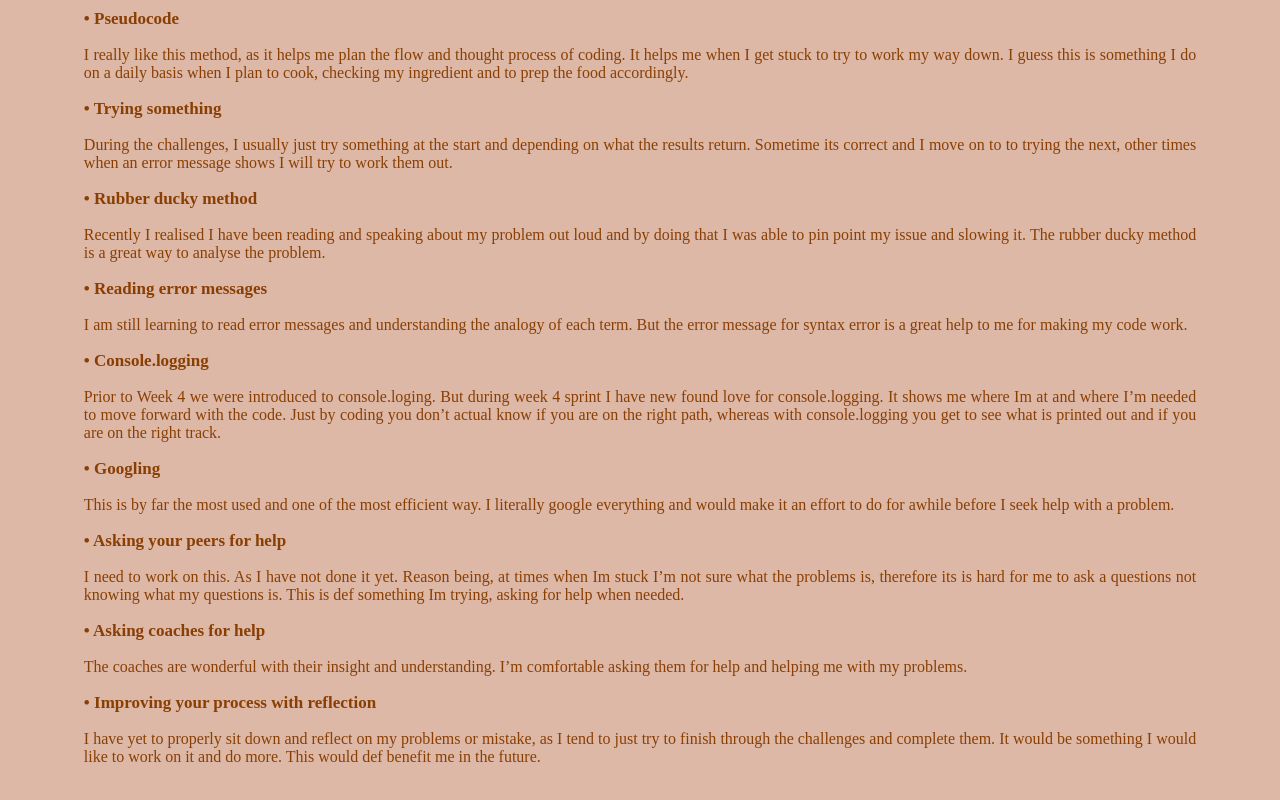
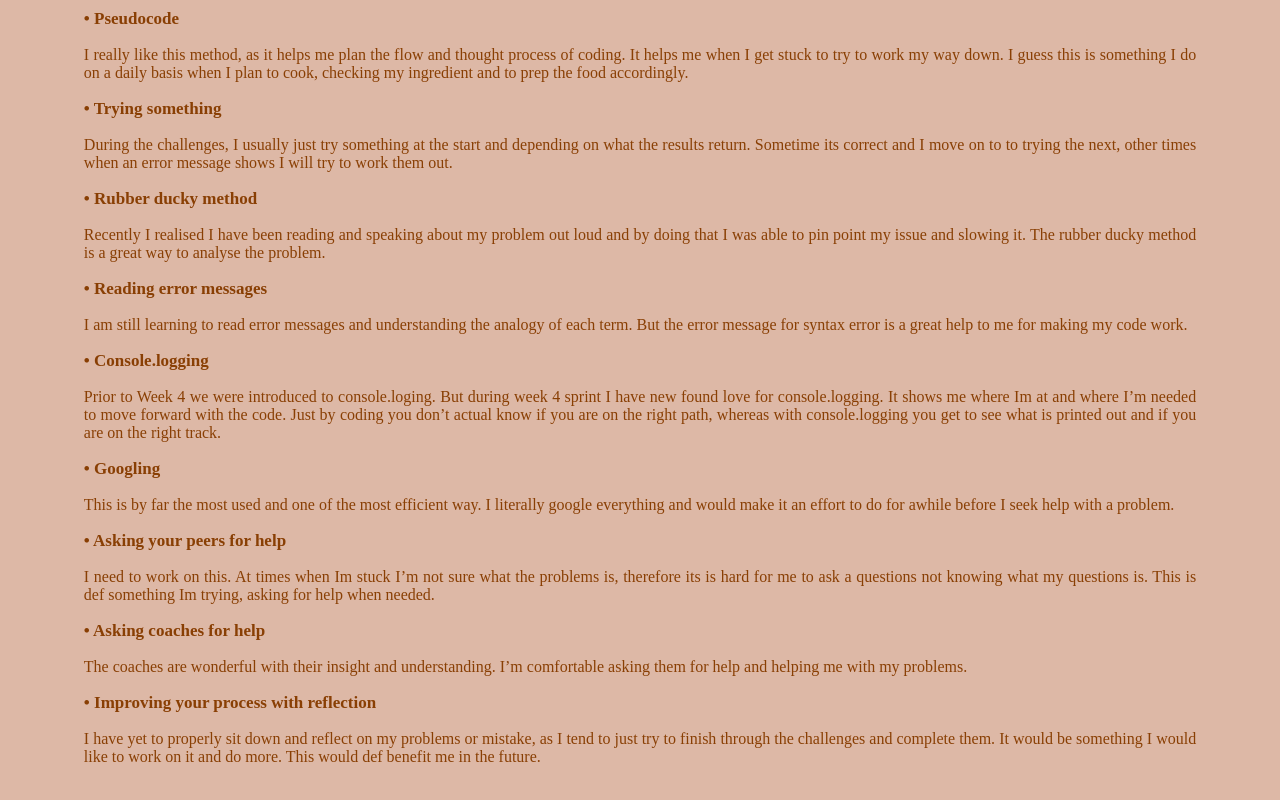
Before and after one commit to evelyntanwy/evelyntanwy.github.io, a plain HTML site: page blog/problem-solving.html in a window 1280 px wide. Shown: the part 571-1371 px from the top of the page. Drawn offline with Linux system fonts and the light colour scheme; a web font is replaced by a local one.

```diff
--- a/blog/problem-solving.html
+++ b/blog/problem-solving.html
@@ -109,10 +109,10 @@
 
           <h3>• Asking your peers for help</h3>
           <p>
-            I need to work on this. As I have not done it yet. Reason being, at
-            times when Im stuck I’m not sure what the problems is, therefore its
-            is hard for me to ask a questions not knowing what my questions is.
-            This is def something Im trying, asking for help when needed.
+            I need to work on this. At times when Im stuck I’m not sure what the
+            problems is, therefore its is hard for me to ask a questions not
+            knowing what my questions is. This is def something Im trying,
+            asking for help when needed.
           </p>
           <p></p>
 
```
